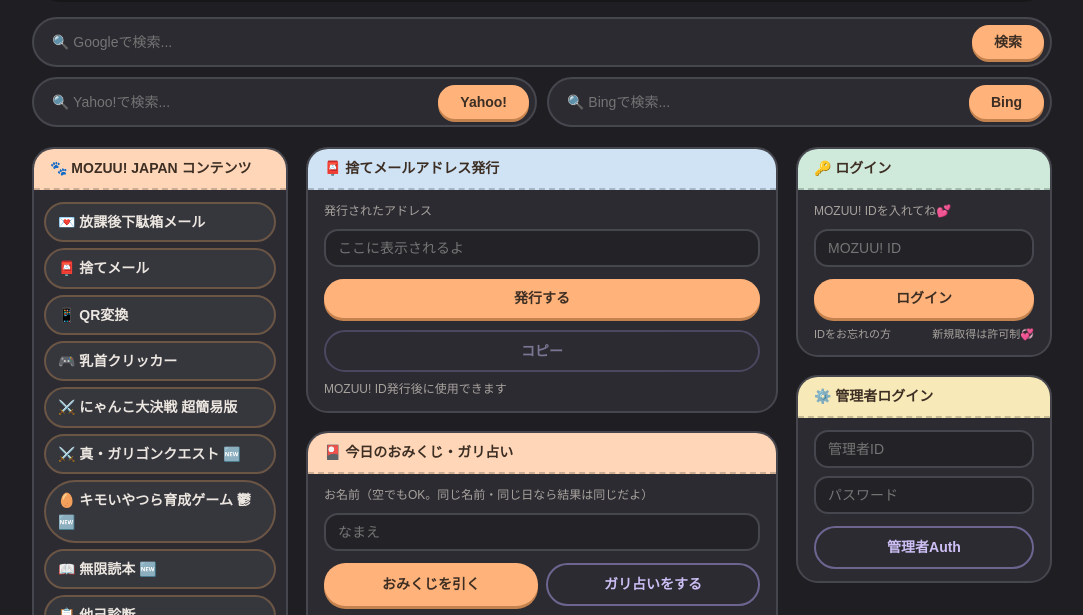
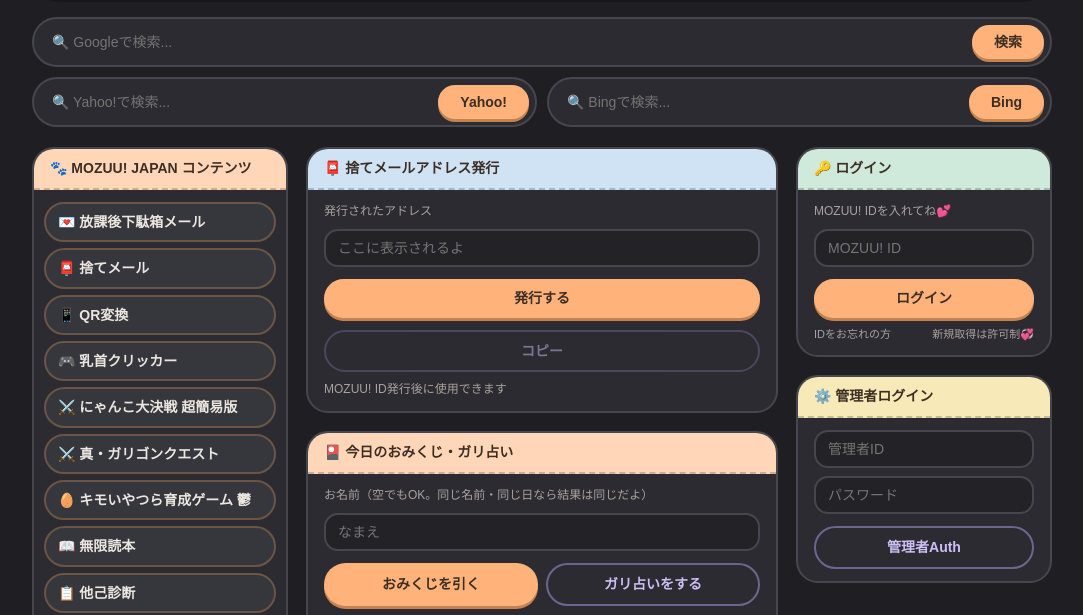
Before and after one commit to mozukuharapeko/mozuku-room, a plain HTML site: page index.html in a window 1280 px wide. Shown: the part 131-746 px from the top of the page, without its empty margins (98-1181 px from the left). Drawn offline with Linux system fonts and the light colour scheme; a web font is replaced by a local one.

Commit message:
Update index.html

```diff
--- a/index.html
+++ b/index.html
@@ -300,9 +300,9 @@
           <li class="category-item highlight"><a href="qr.html">📱 QR変換</a></li>
           <li class="category-item highlight"><a href="chikubi.html">🎮 乳首クリッカー </a></li>
           <li class="category-item highlight"><a href="Nyanko-mini.HTML">⚔️ にゃんこ大決戦 超簡易版 </a></li>
-          <li class="category-item highlight"><a href="gari-rpg.html">⚔️ 真・ガリゴンクエスト 🆕 </a></li>
-          <li class="category-item highlight"><a href="Kimoi_ikusei.HTML">🥚 キモいやつら育成ゲーム 鬱 🆕 </a></li>
-          <li class="category-item highlight"><a href="https://mozuku-room.vercel.app/mugen.html">📖 無限読本 🆕</a></li>
+          <li class="category-item highlight"><a href="gari-rpg.html">⚔️ 真・ガリゴンクエスト </a></li>
+          <li class="category-item highlight"><a href="Kimoi_ikusei.HTML">🥚 キモいやつら育成ゲーム 鬱 </a></li>
+          <li class="category-item highlight"><a href="https://mozuku-room.vercel.app/mugen.html">📖 無限読本 </a></li>
           <li class="category-item highlight"><a href="tako.html">📋 他己診断</a></li>
           <li class="category-item highlight"><a href="#fortune">🎴 おみくじ・ガリ占い</a></li>
           <li class="category-item highlight"><a href="#takashi">👴 たかしのROUGAI知恵袋</a></li>
```
